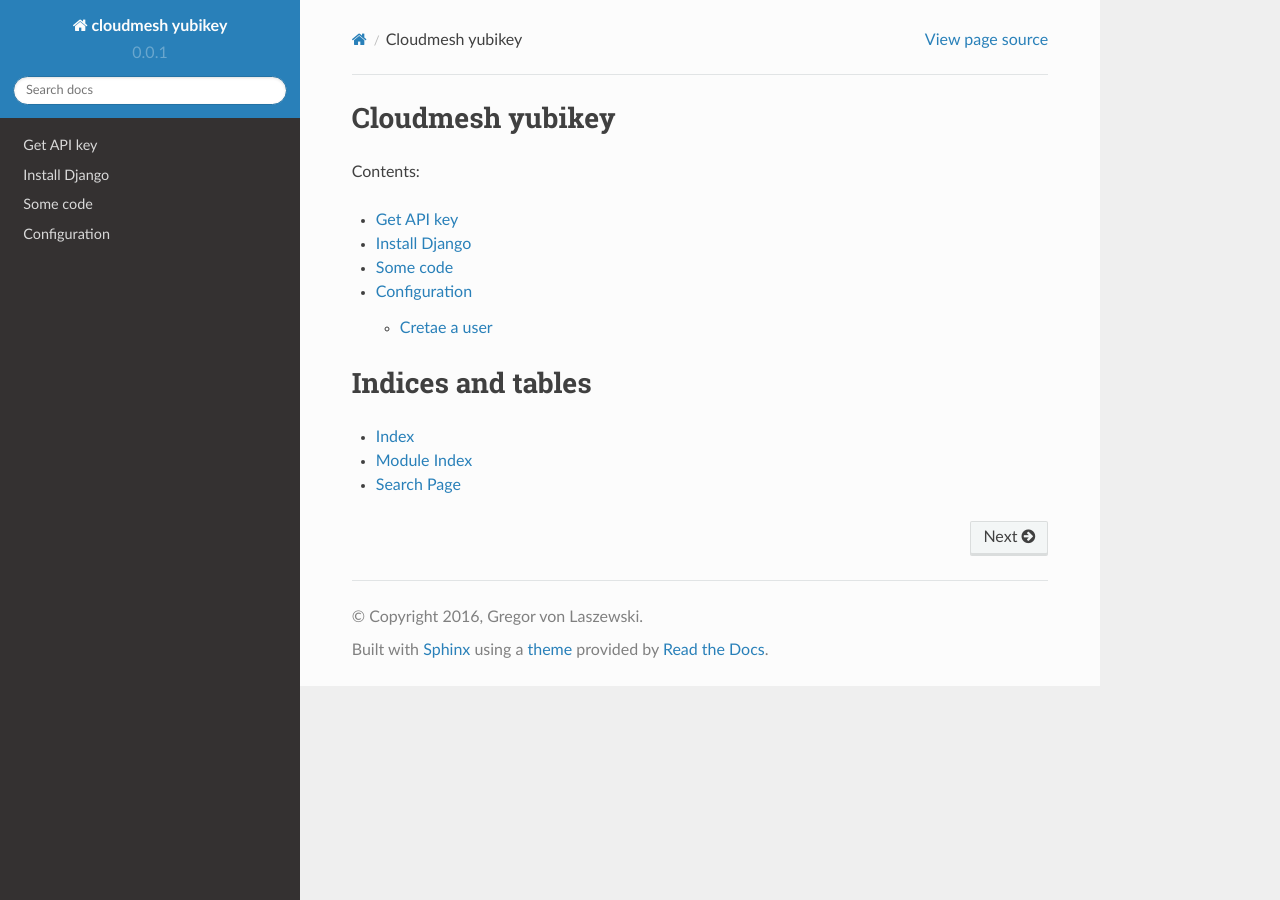
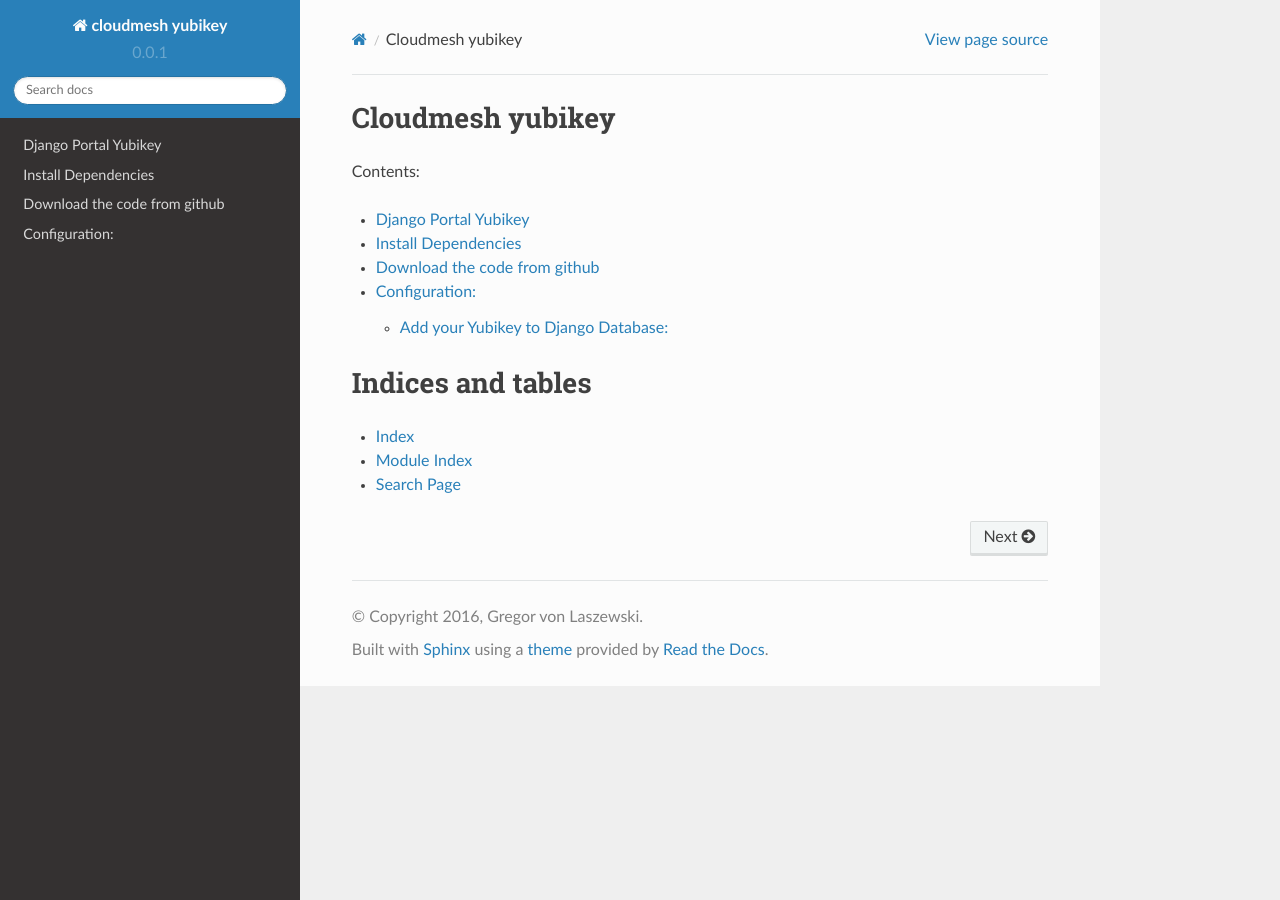
Before and after one commit to cloudmesh-project/yubikey, a Sphinx documentation site: the page built from docs/source/index.rst, in a window 1280 px wide. Built offline with Sphinx 7.4.7 and the Read the Docs theme 2.0.0, drawn with Linux system fonts in a browser that asks for light colours; part of the change alters nothing that is shown.

Commit message:
Updated Install.rst

```diff
--- a/docs/source/install.rst
+++ b/docs/source/install.rst
@@ -1,39 +1,34 @@
-Get API key
+Django Portal Yubikey
 =========
 
-Go to this link and get your API key to use:
+First thing to do after you get a yubikey is to get api key:
 https://upgrade.yubico.com/getapikey/
+This link provides you Client ID & Secret Key
 
-Install Django
+Install Dependencies
 ==========
 
-Install Django on your VM: pip install Django==1.8 (Version 1.8
-because this sample uses request.REQUEST.get which is deprecated in
-1.9)
-
-Install The following
+Install The following on your virtual machine: (I have used Virtual Env)
 
 .. prompt:: bash
-
+	pip install Django==1.9
 	pip install django-otp==0.3.4
 	pip install yubico-client==1.9.1
 	pip install django_yubico
 
-Some code
+This code supports both Django version 1.8 & 1.9
+
+Download the code from github
 =========
 
-Make this section use git clone
+Download at: https://github.com/cloudmesh/yubikey
 
-Unzip the attached file using
+Or use git clone.
 
-.. prompt:: bash
-
-      tar xvzf yubi.tar.gz
-
-Configuration
+Configuration:
 ===========
 
-Yubikey uses a Database called `DjangoYubicoYubicokey`. To check if
+Yubikey uses a Database called `django_yubico_yubicokey` and model named `DjangoYubicoYubicokey`. To check if
 this is installed use this command:
 
 .. prompt:: bash
@@ -47,7 +42,16 @@ if it is not installed then use:
    python manage.py makemigrations
    python manage.py migrate
 
-Cretae a user
+If you are still unable to find that in your database follow these steps:
+
+.. prompt:: bash
+
+	python manage.py migrate --fake
+	python manage.py makemigrations
+	python manage.py --fake-initial
+
+
+Add your Yubikey to Django Database:
 ^^^^^^^^^^^
 
 Once you confirm that `DjangoYubicoYubicokey` is installed make sure
@@ -60,8 +64,7 @@ To create admin user in django:
 
 follow the instructions to create credentials.
 
-Run the django by: (There are only 2 url patterns as of now. /admin/ &
-/yubico/)
+Time to run Django and store your keys,run
 
 .. prompt:: bash
 
@@ -75,16 +78,16 @@ login using the credetials that you just created.  you will see a site administr
 
 If you see the database by clicking the link you will see that there are no yubikeys stored.
 
-To add yubikeys click on +Add link and follow the
-instructions. Generally you'll be asked to give these information:
-Device ID, Client ID, Secret Key and the User.  Yubikey supports
-multiple user authentication with just one key. (Advantage)
+#. Click on +Add link and follow the instructions.
+#. Generally you'll be asked to give these information.
+	* Device ID, Client ID, Secret Key and the User.  Yubikey supports multiple user
+	authentication with just one key. (Advantage)
 
 To get the details:
 
-#. Device ID: open a text editor, connect your yubikey, press the
-    button on top of yubikey. Generates a random
-    string. First 12 characters is  constant for a device & that is the device ID
+#. Device ID: open a text editor, connect your yubikey to the machine, press the
+    button on top of yubikey. This generates a random
+    string. First 12 characters is constant for a device & that is the device ID.
 #. Client ID: when you registered in the link earlier with the getapikey you'll get the Client ID and the secret key.
 #. Secret Key: Generated when you registered in the getapikey link.
 
@@ -100,9 +103,10 @@ go to:
 You'll be asked for your username and otp key.  enter your username,
 click on the otp and press the otp to generate the otp key.  If
 success then you'll be redirected to page to enter your password.  On
-which if you succeed you'll be taken to `/account/profile` (this has not
-been created so you'll get an error but it still means that you were
+which if you succeed you'll be taken to `/account/profile` (Don't Worry!! This has not
+been created so you'll get an error. It means that you were
 able to login using yubikey)
+
 
 Usually I faced like 2 issues so far with just the login after successfull installation of yubikey database:
 
@@ -112,6 +116,6 @@ Usually I faced like 2 issues so far with just the login after successfull insta
 
     * http://stackoverflow.com/questions/29888046/django-1-8-create-initial-migrations-for-existing-schema
 
-This is an initial draft to test django with yubikey using a sample
-code. This will be updated as and when we test it against other
-systems.
+
+This document will be maintained by @tbindi , & will be constantly updated as and when it is tested on different
+set of machines.
```
